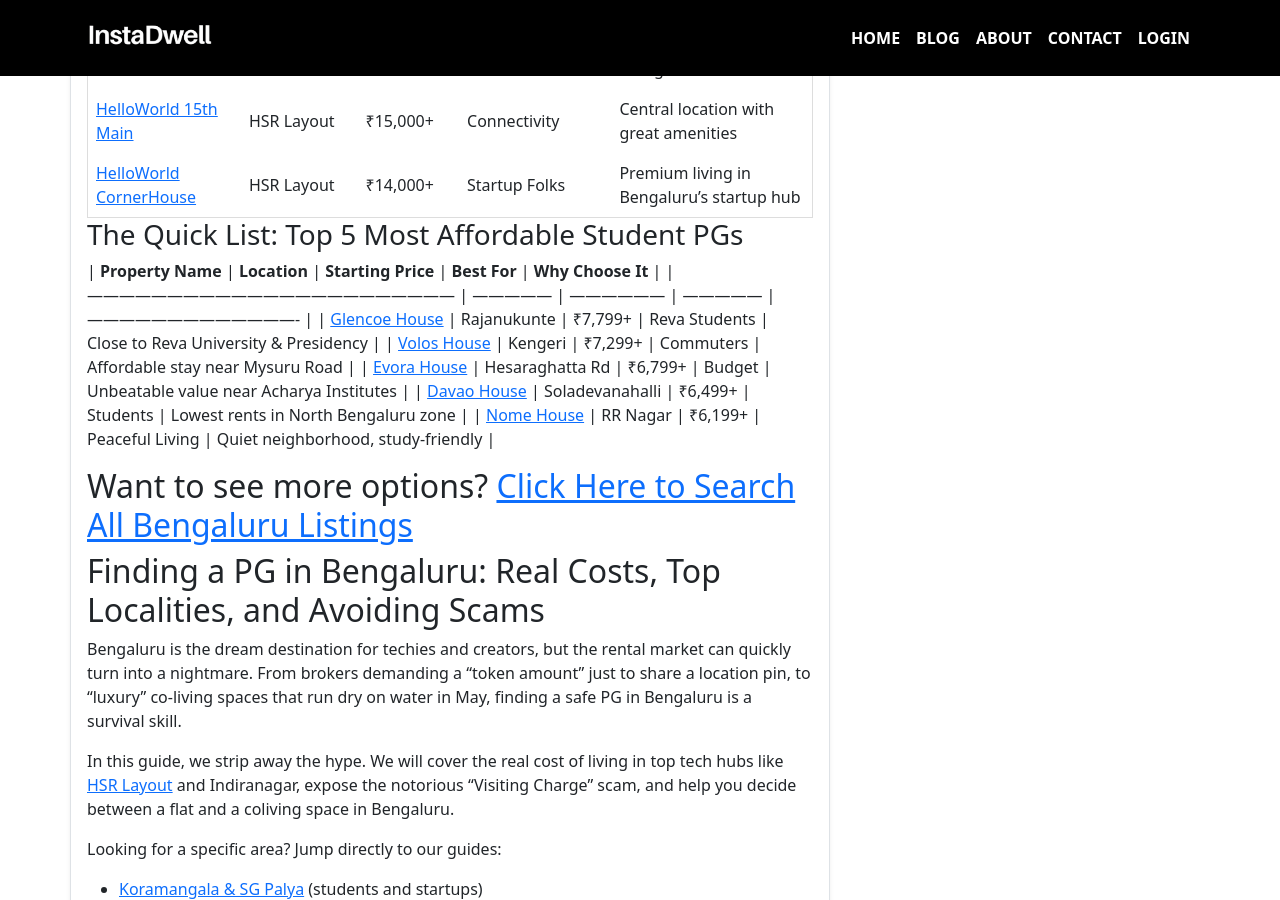
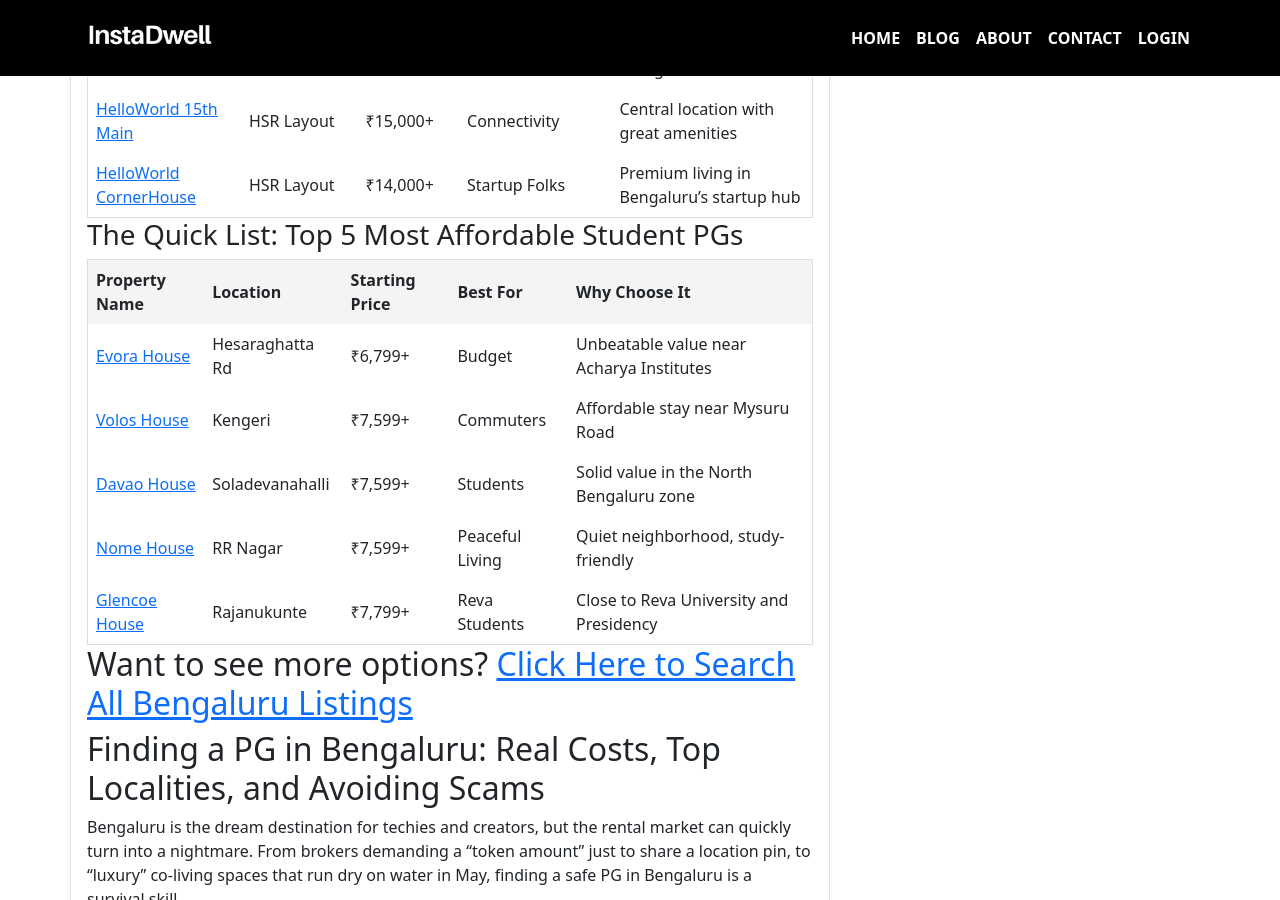
Before and after one commit to instadw/instadwell-blog, a Jekyll site: the page built from _posts/2026-1-11-best-co-living-spaces-in-bengaluru-and-ultimate-rent-guide-2026.md, in a window 1280 px wide and 900 px high, scrolled down 2072 px. Built offline with Jekyll 4.4.1, drawn with Linux system fonts in a browser that asks for light colours.

Commit message:
Update 2026-1-11-best-co-living-spaces-in-bengaluru-and-ultimate-rent-guide-2026.md

```diff
--- a/_posts/2026-1-11-best-co-living-spaces-in-bengaluru-and-ultimate-rent-guide-2026.md
+++ b/_posts/2026-1-11-best-co-living-spaces-in-bengaluru-and-ultimate-rent-guide-2026.md
@@ -81,14 +81,15 @@
 | [HelloWorld CornerHouse](https://instadwell.com/properties/3211-helloworld-cornerhouse) | HSR Layout   | ₹14,000+           | Startup Folks            | Premium living in Bengaluru’s startup hub |
 
 
-###  The Quick List: Top 5 Most Affordable Student PGs
-| **Property Name**                                                     | **Location**    | **Starting Price** | **Best For**    | **Why Choose It**                        |
-| --------------------------------------------------------------------- | --------------- | ------------------ | --------------- | ---------------------------------------- |
-| [Glencoe House](https://instadwell.com/properties/2667-glencoe-house) | Rajanukunte     | ₹7,799+            | Reva Students   | Close to Reva University & Presidency    |
-| [Volos House](https://instadwell.com/properties/2635-volos-house)     | Kengeri         | ₹7,299+            | Commuters       | Affordable stay near Mysuru Road         |
-| [Evora House](https://instadwell.com/properties/2661-evora-house)     | Hesaraghatta Rd | ₹6,799+            | Budget          | Unbeatable value near Acharya Institutes |
-| [Davao House](https://instadwell.com/properties/2647-davao-house)     | Soladevanahalli | ₹6,499+            | Students        | Lowest rents in North Bengaluru zone     |
-| [Nome House](https://instadwell.com/properties/2634-nome-house)       | RR Nagar        | ₹6,199+            | Peaceful Living | Quiet neighborhood, study-friendly       |
+### The Quick List: Top 5 Most Affordable Student PGs
+
+| **Property Name** | **Location** | **Starting Price** | **Best For** | **Why Choose It** |
+|:---|:---|:---|:---|:---|
+| [Evora House](https://instadwell.com/properties/2661-evora-house) | Hesaraghatta Rd | ₹6,799+ | Budget | Unbeatable value near Acharya Institutes |
+| [Volos House](https://instadwell.com/properties/2635-volos-house) | Kengeri | ₹7,599+ | Commuters | Affordable stay near Mysuru Road |
+| [Davao House](https://instadwell.com/properties/2647-davao-house) | Soladevanahalli | ₹7,599+ | Students | Solid value in the North Bengaluru zone |
+| [Nome House](https://instadwell.com/properties/2634-nome-house) | RR Nagar | ₹7,599+ | Peaceful Living | Quiet neighborhood, study-friendly |
+| [Glencoe House](https://instadwell.com/properties/2667-glencoe-house) | Rajanukunte | ₹7,799+ | Reva Students | Close to Reva University and Presidency |
 
 Want to see more options? [Click Here to Search All Bengaluru Listings](https://instadwell.com/search?country=india&lat=12.971599&lng=77.594566&location=bengaluru)
 ----------
@@ -228,47 +229,47 @@
 
 ## Frequently Asked Questions
 
-Q: What is the rent for a single room PG in Bangalore?
+**Q: What is the rent for a single room PG in Bangalore?**
 
 Single room PG rent in Bangalore ranges from ₹11,000 to ₹30,000 per month depending on the area. Budget zones like Electronic City start at ₹11,000, while premium areas like Koramangala and Indiranagar go up to ₹25,000 to ₹30,000 for a fully furnished private room with meals included.
 
-Q: Are there PGs in Bangalore with food included?
+**Q: Are there PGs in Bangalore with food included?**
 
 Yes, most branded co-living operators in Bangalore include meals. Look for all-inclusive plans from operators like Zolo and Stanza Living: these bundle rent, food, Wi-Fi, and housekeeping into one monthly amount, which is easier to budget.
 
-Q: Will I get North Indian food in Bengaluru PGs?
+**Q: Will I get North Indian food in Bengaluru PGs?**
 
 Yes. Since a huge chunk of Bengaluru's tech workforce is from North India, almost all branded co-living spaces serve Roti, Dal, and Sabzi for dinner. However, breakfast is typically South Indian (Idli/Dosa).
 
-Q: Do PGs in Bengaluru allow unmarried couples/live-in partners?
+**Q: Do PGs in Bengaluru allow unmarried couples/live-in partners?**
 
 Honestly, most do not. The majority of PGs are gender-segregated. If you are looking for living together in Bangalore, your best bet is renting a private flat or looking for specific liberal studio co-living startups, though availability is limited.
 
-Q: What is the rent for a PG in Bangalore per day?
+**Q: What is the rent for a PG in Bangalore per day?**
 
 Most PGs in Bangalore don't officially offer daily pricing, but some co-living operators offer short-stay plans. Expect to pay ₹400 to ₹800 per day for a shared room and ₹900 to ₹1,500 per day for a private room. For stays longer than a month, monthly pricing is always significantly cheaper.
 
-Q: Are there PGs in Bangalore for ladies?
+**Q: Are there PGs in Bangalore for ladies?**
 
 Yes, several operators run women-only floors or dedicated ladies PGs across Bangalore. Branded operators like Stanza Living and Zolo have verified women-only properties with additional security features: CCTV, biometric entry, and female wardens.
 
-Q: Are there PGs in Bangalore for males?
+**Q: Are there PGs in Bangalore for males?**
 
 Yes, most co-living spaces in Bangalore are either unisex or have dedicated male floors. The highest concentration of gents PGs is around Electronic City, Whitefield, and Bellandur: areas dominated by IT professionals.
 
-Q: Is co-living the same as a PG in Bangalore?
+**Q: Is co-living the same as a PG in Bangalore?**
 
 Not exactly, though the terms are often used interchangeably. A traditional PG is typically run by a private landlord with minimal amenities. Co-living spaces are run by professional operators: they offer standardized amenities, app-based maintenance, and community events, though they typically cost 20 to 40% more.
 
-Q: What does co-living PG mean?
+**Q: What does co-living PG mean?**
 
 Co-living PG is a hybrid term describing managed accommodation that combines the affordability of a PG with professional services. You get a furnished room, meals, Wi-Fi, and housekeeping under one monthly rent with no broker fee.
 
-Q: Is there luxury co-living available in Bangalore?
+**Q: Is there luxury co-living available in Bangalore?**
 
 Yes. Premium co-living in areas like Koramangala and HSR Layout includes private studio rooms, rooftop lounges, and gym access. Operators like HelloWorld offer studios starting at ₹24,000 to ₹30,000 plus per month.
 
-Q: Is 1 BHK co-living available in Bangalore?
+**Q: Is 1 BHK co-living available in Bangalore?**
 
 Yes, some operators offer 1 BHK style private units within a managed community. These are effectively private apartments with shared common areas, typically starting at ₹25,000 per month in hubs like HSR Layout.
 
```
